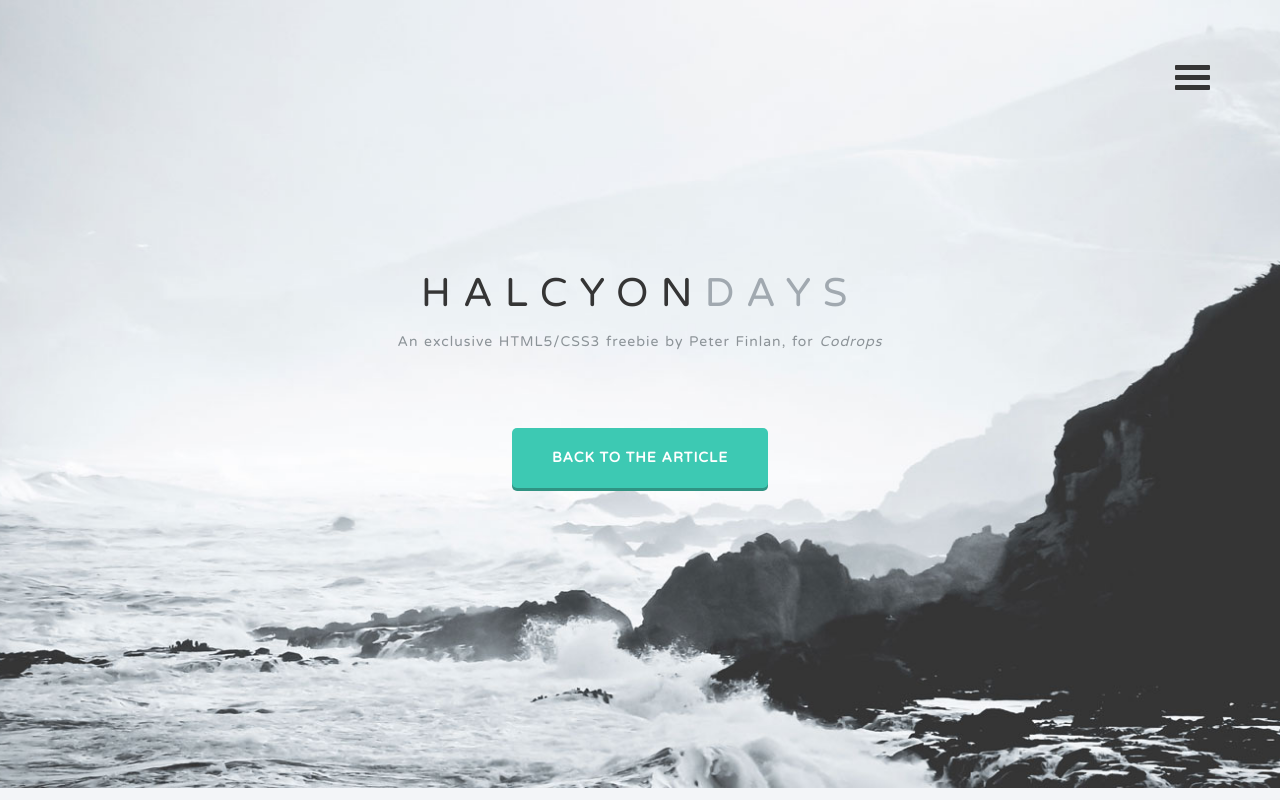
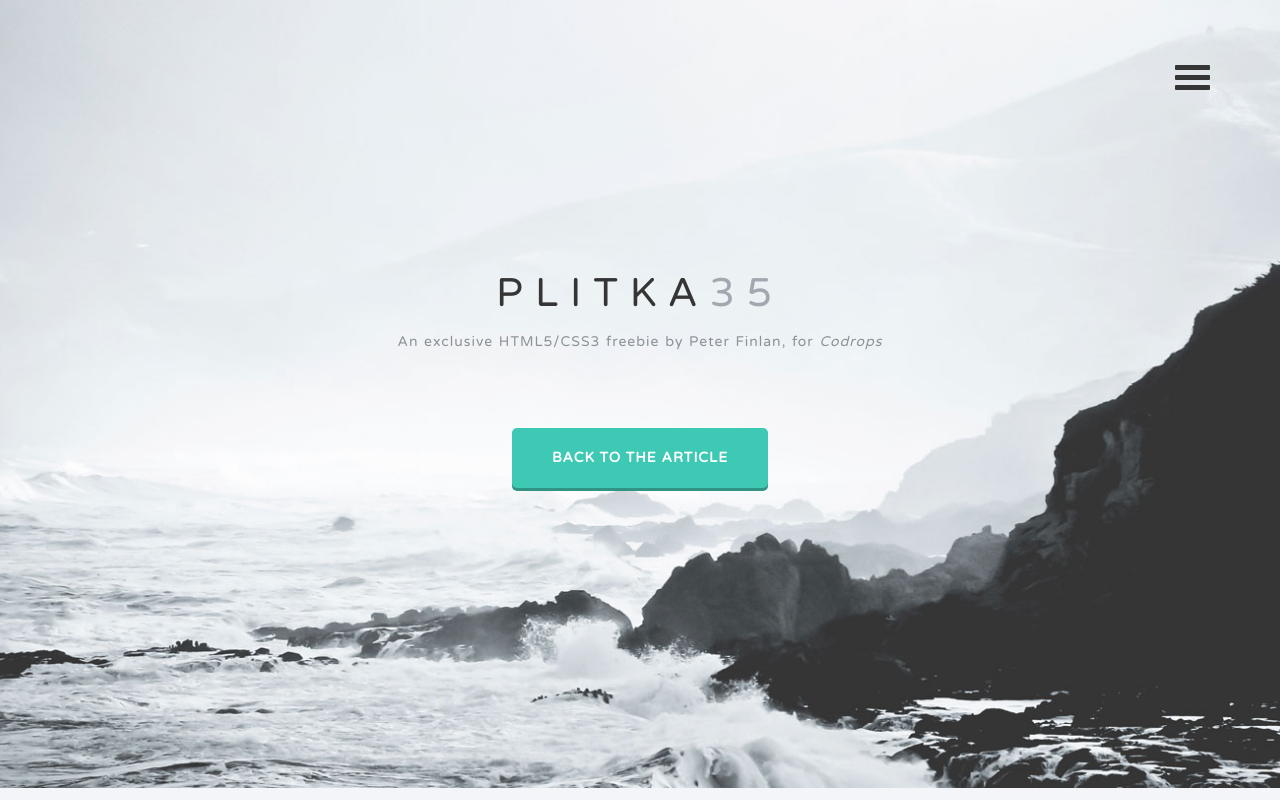
Before and after one commit to plitka35/plitka35.github.io, a plain HTML site: page index.html in a window 1280 px wide. Shown: the top 800 px of the page. Drawn offline with nearby package versions, Linux system fonts and the light colour scheme.

Commit message:
Add files via upload

```diff
--- a/index.html
+++ b/index.html
@@ -48,7 +48,7 @@
               </div>
               <div class="row">
                 <div class="col-md-8 col-md-offset-2 text-center inner">
-                  <h1 class="animated fadeInDown">HALCYON<span>DAYS</span></h1>
+                  <h1 class="animated fadeInDown">PLITKA<span>35</span></h1>
                   <p class="animated fadeInUp delay-05s">An exclusive HTML5/CSS3 freebie by Peter Finlan, for <em>Codrops</em></p>
                 </div>
               </div>
```
